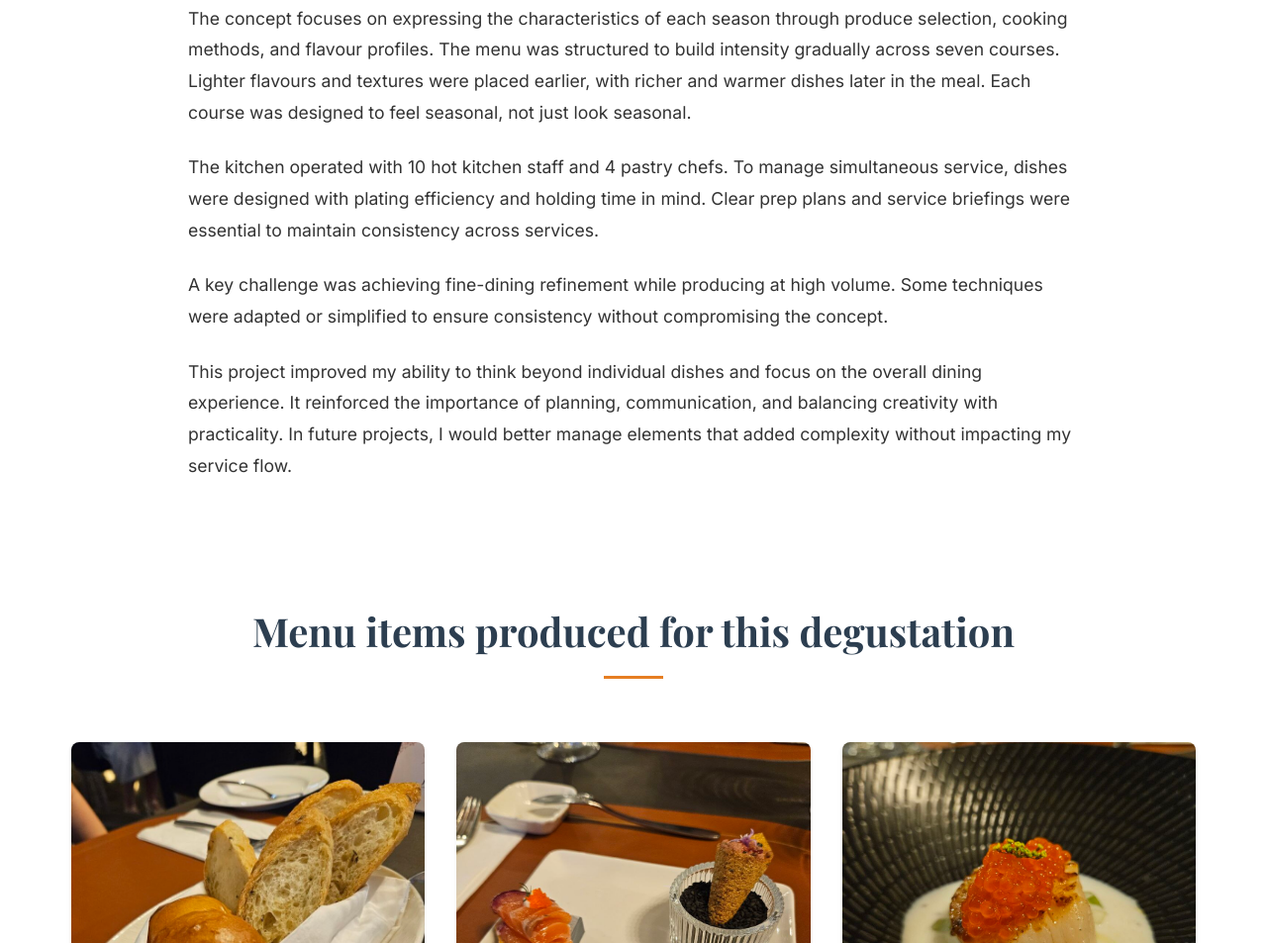
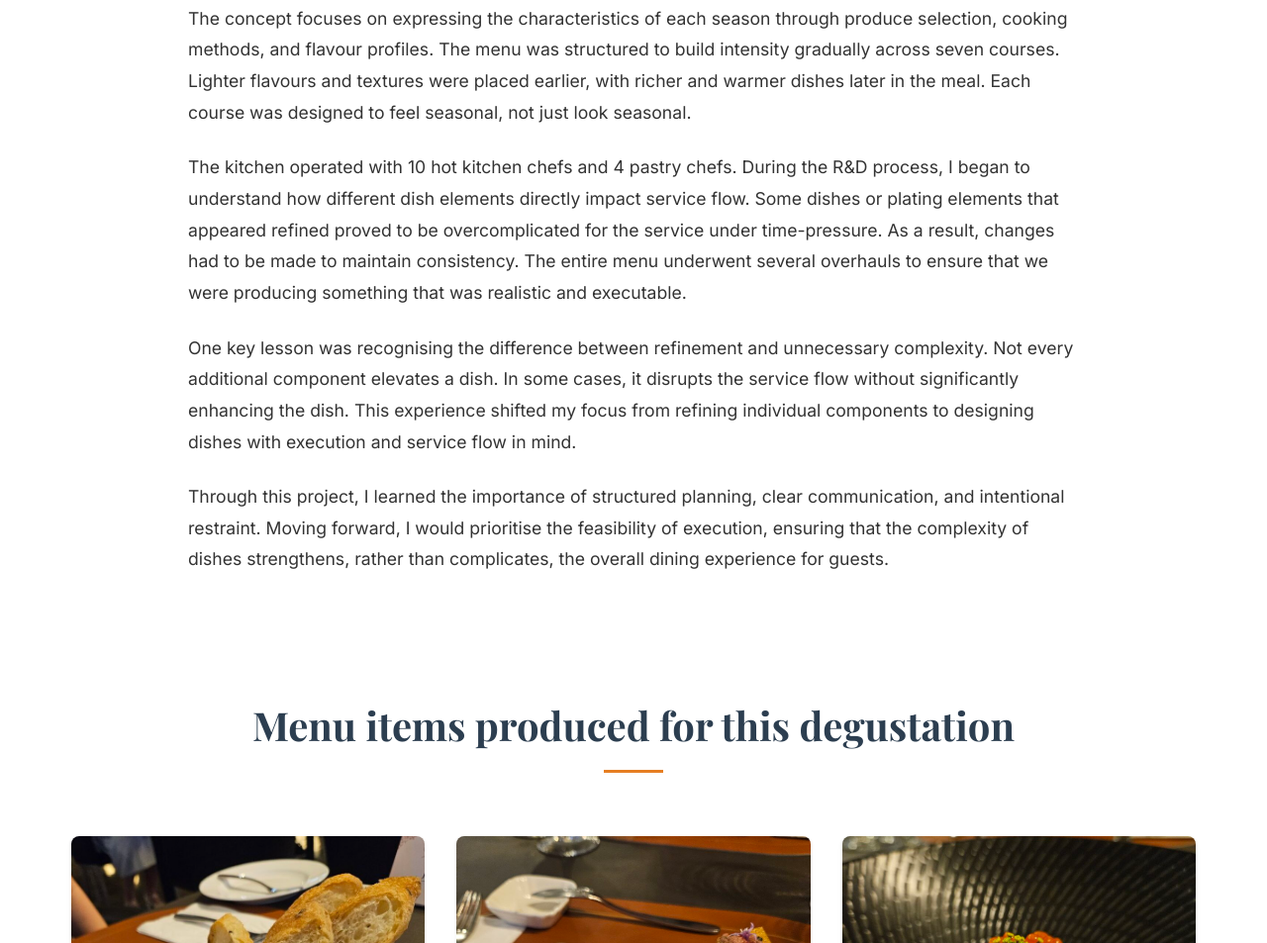
Before and after one commit to jr471/jr471.github.io, a plain HTML site: page blog.html in a window 1280 px wide. Shown: the part 857-1810 px from the top of the page at 99% size. Drawn offline with nearby package versions, Linux system fonts and the light colour scheme; a web font is replaced by a local one.

Commit message:
Update blog.html

```diff
--- a/blog.html
+++ b/blog.html
@@ -55,18 +55,21 @@
                         across seven courses. Lighter flavours and textures were placed earlier, with richer and warmer
                         dishes later in the meal. Each course was designed to feel seasonal, not just look seasonal.</p>
 
-                    <p>The kitchen operated with 10 hot kitchen staff and 4 pastry chefs. To manage simultaneous
-                        service, dishes were designed with plating efficiency and holding time in mind. Clear prep plans
-                        and service briefings were essential to maintain consistency across services.</p>
+                    <p>The kitchen operated with 10 hot kitchen chefs and 4 pastry chefs. During the R&D process,
+                        I began to understand how different dish elements directly impact service flow. Some dishes or
+                        plating elements that appeared refined proved to be overcomplicated for the service under time-pressure.
+                        As a result, changes had to be made to maintain consistency. The entire menu underwent several overhauls
+                        to ensure that we were producing something that was realistic and executable.</p>
 
-                    <p>A key challenge was achieving fine-dining refinement while producing at high volume. Some
-                        techniques were adapted or simplified to ensure consistency without compromising the concept.
-                    </p>
+                    <p>One key lesson was recognising the difference between refinement and unnecessary complexity.
+                        Not every additional component elevates a dish. In some cases, it disrupts the service flow without
+                        significantly enhancing the dish. This experience shifted my focus from refining individual
+                        components to designing dishes with execution and service flow in mind.</p>
 
-                    <p>This project improved my ability to think beyond individual dishes and focus on the overall
-                        dining experience. It reinforced the importance of planning, communication, and balancing
-                        creativity with practicality. In future projects, I would better manage elements that added
-                        complexity without impacting my service flow.</p>
+                    <p>Through this project, I learned the importance of structured planning, clear communication,
+                        and intentional restraint. Moving forward, I would prioritise the feasibility of execution,
+                        ensuring that the complexity of dishes strengthens, rather than complicates, the overall
+                        dining experience for guests.</p>
                 </div>
             </article>
 
```
